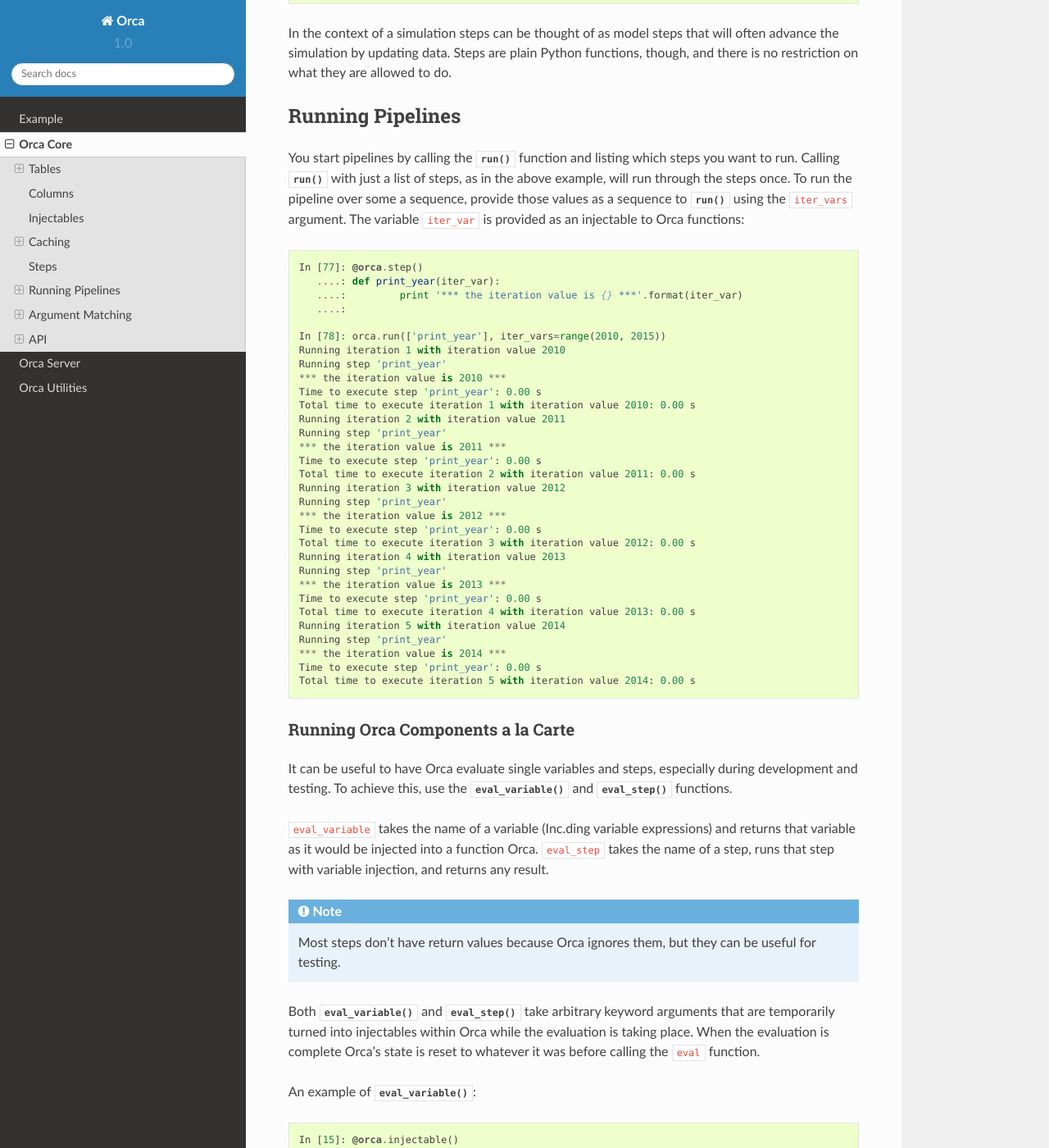
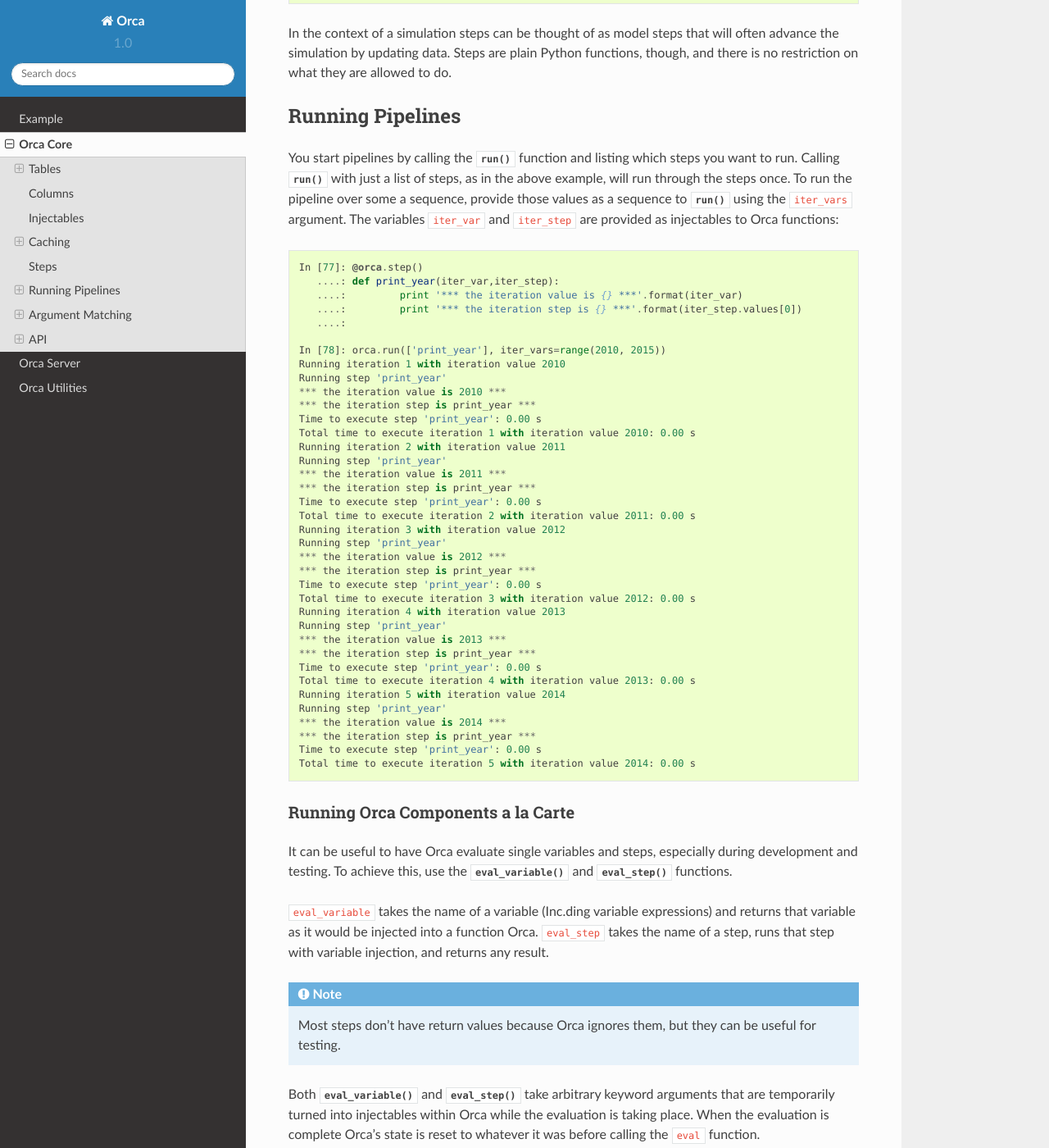
Before and after one commit to UDST/orca, a Sphinx documentation site: the page built from docs/core.rst, in a window 1280 px wide and 1400 px high, scrolled down 7508 px. Shown: the whole window at 82% size. Built offline with Sphinx 7.4.7 and the Read the Docs theme 2.0.0, drawn with Linux system fonts in a browser that asks for light colours.

Commit message:
updated docs to reflect addition of iter_step injectable

```diff
--- a/docs/core.rst
+++ b/docs/core.rst
@@ -408,39 +408,45 @@ Calling :py:func:`~orca.orca.run` with just a list of steps,
 as in the above example, will run through the steps once.
 To run the pipeline over some a sequence, provide those values as a sequence
 to :py:func:`~orca.orca.run` using the ``iter_vars`` argument.
-The variable ``iter_var`` is provided as an injectable to Orca functions:
+The variables ``iter_var`` and ``iter_step`` are provided as injectables to Orca functions:
 
 .. code-block:: python
 
     In [77]: @orca.step()
-       ....: def print_year(iter_var):
+       ....: def print_year(iter_var,iter_step):
        ....:         print '*** the iteration value is {} ***'.format(iter_var)
+       ....:         print '*** the iteration step is {} ***'.format(iter_step.values[0])
        ....:
 
     In [78]: orca.run(['print_year'], iter_vars=range(2010, 2015))
     Running iteration 1 with iteration value 2010
     Running step 'print_year'
     *** the iteration value is 2010 ***
+    *** the iteration step is print_year ***
     Time to execute step 'print_year': 0.00 s
     Total time to execute iteration 1 with iteration value 2010: 0.00 s
     Running iteration 2 with iteration value 2011
     Running step 'print_year'
     *** the iteration value is 2011 ***
+    *** the iteration step is print_year ***
     Time to execute step 'print_year': 0.00 s
     Total time to execute iteration 2 with iteration value 2011: 0.00 s
     Running iteration 3 with iteration value 2012
     Running step 'print_year'
     *** the iteration value is 2012 ***
+    *** the iteration step is print_year ***
     Time to execute step 'print_year': 0.00 s
     Total time to execute iteration 3 with iteration value 2012: 0.00 s
     Running iteration 4 with iteration value 2013
     Running step 'print_year'
     *** the iteration value is 2013 ***
+    *** the iteration step is print_year ***
     Time to execute step 'print_year': 0.00 s
     Total time to execute iteration 4 with iteration value 2013: 0.00 s
     Running iteration 5 with iteration value 2014
     Running step 'print_year'
     *** the iteration value is 2014 ***
+    *** the iteration step is print_year ***
     Time to execute step 'print_year': 0.00 s
     Total time to execute iteration 5 with iteration value 2014: 0.00 s
 
```
